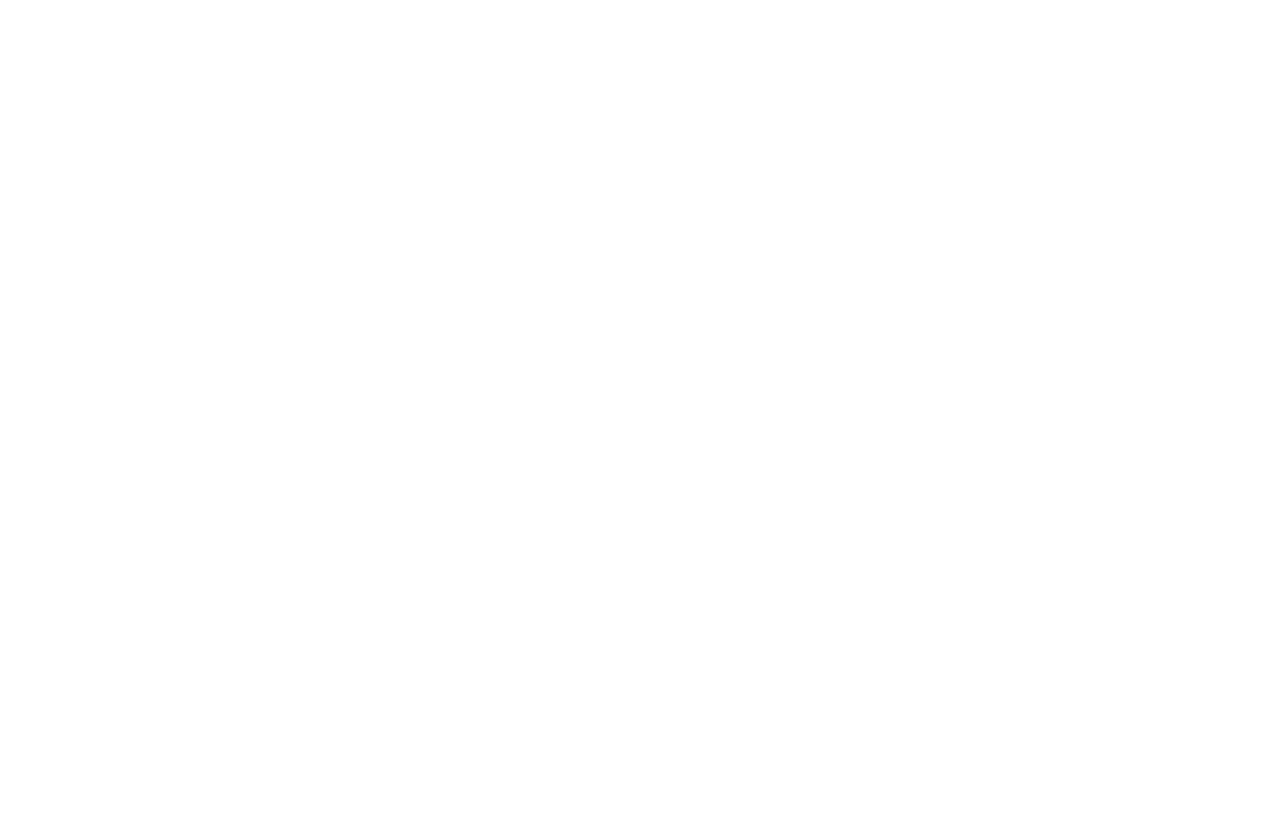
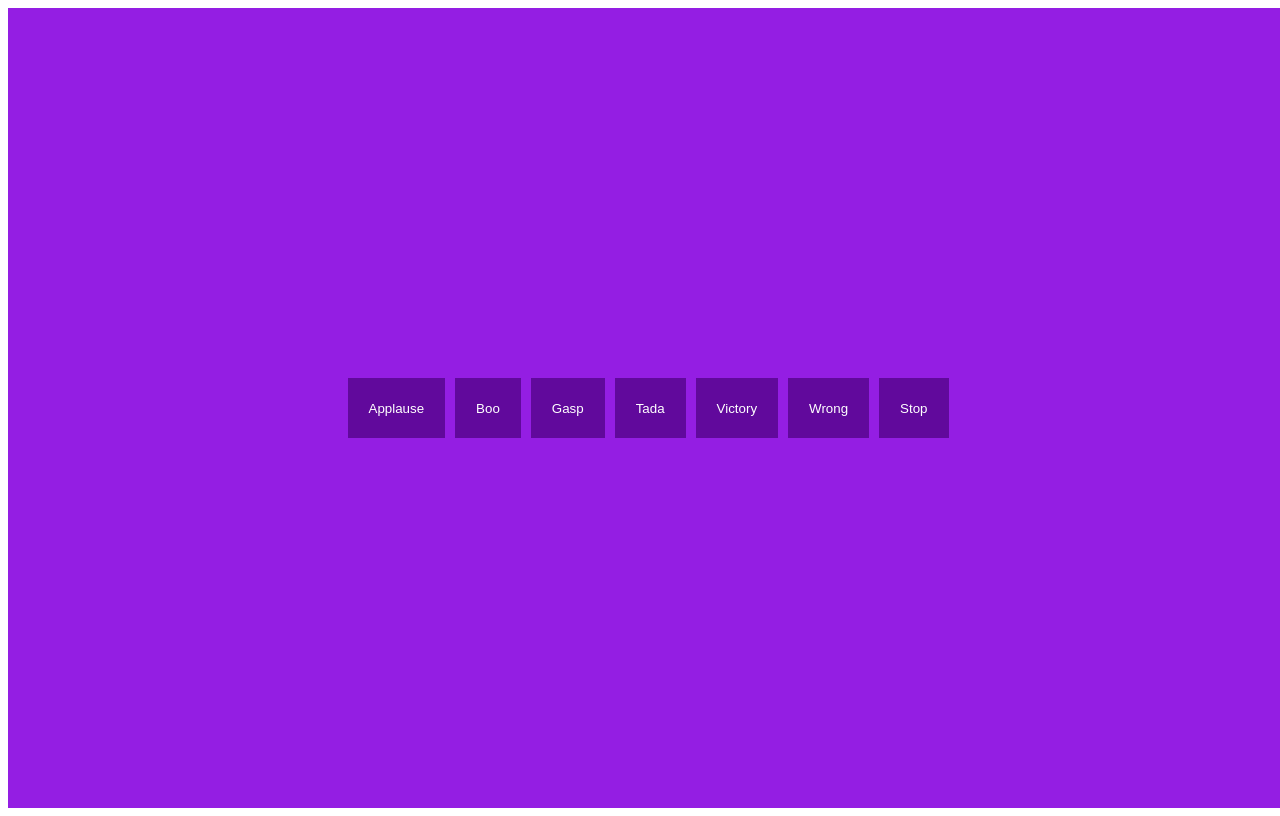
Before and after one commit to acciojob/Soundbar-anushri0802, a website: page main.html in a window 1280 px wide. Drawn offline with Linux system fonts and the light colour scheme.

Commit message:
created a submission

```diff
--- a/main.html
+++ b/main.html
@@ -8,6 +8,16 @@
 
 <body>
 	<!-- the entire body must be written by student -->
+	  <div class="container" id="buttons">
+    <button class="btn" id="applause">Applause</button>
+    <button class="btn" id="boo">Boo</button>
+    <button class="btn" id="gasp">Gasp</button>
+    <button class="btn" id="tada">Tada</button>
+    <button class="btn" id="victory">Victory</button>
+    <button class="btn" id="wrong">Wrong</button>
+    <button class="stop" id="stop">Stop</button>
+  </div>
+
     <script type="text/javascript" src="./script.js">
 </script>
 
--- a/script.js
+++ b/script.js
@@ -1 +1,37 @@
 //your JS code here. If required.
+// Define the audio files in the "sounds" folder
+const soundFiles = {
+  applause: new Audio('sounds/applause.mp3'),
+  boo: new Audio('sounds/boo.mp3'),
+  gasp: new Audio('sounds/gasp.mp3'),
+  tada: new Audio('sounds/tada.mp3'),
+  victory: new Audio('sounds/victory.mp3'),
+  wrong: new Audio('sounds/wrong.mp3'),
+};
+
+// Function to play a sound
+function playSound(sound) {
+  // Stop the sound if it's already playing
+  stopSounds();
+  soundFiles[sound].play();
+}
+
+// Function to stop all sounds
+function stopSounds() {
+  // Loop through all sounds and pause them
+  for (let sound in soundFiles) {
+    soundFiles[sound].pause();
+    soundFiles[sound].currentTime = 0; // Reset the audio to the beginning
+  }
+}
+
+// Add event listeners to the buttons to play corresponding sounds
+document.getElementById('applause').addEventListener('click', () => playSound('applause'));
+document.getElementById('boo').addEventListener('click', () => playSound('boo'));
+document.getElementById('gasp').addEventListener('click', () => playSound('gasp'));
+document.getElementById('tada').addEventListener('click', () => playSound('tada'));
+document.getElementById('victory').addEventListener('click', () => playSound('victory'));
+document.getElementById('wrong').addEventListener('click', () => playSound('wrong'));
+
+// Stop button functionality
+document.getElementById('stop').addEventListener('click', stopSounds);
--- a/styles.css
+++ b/styles.css
@@ -1 +1,19 @@
-/*  your css code here. If applicable */
+.container {
+  background-color: #941ee3;
+  height: 100vh;
+  width: 100vw; /* Full height of the viewport */
+  display: flex;
+  flex: 1;
+  column-gap: 10px; /* Space between the buttons */
+  align-items: center; /* Centers the buttons vertically */
+  justify-content: center; /* Centers the buttons horizontally */
+}
+
+.btn, .stop {
+  background-color: #61099c;
+  padding: 20px;
+  text-align: center;
+  border: 1px solid #61099c;
+  height: 60px;
+  color: white;
+}
```
